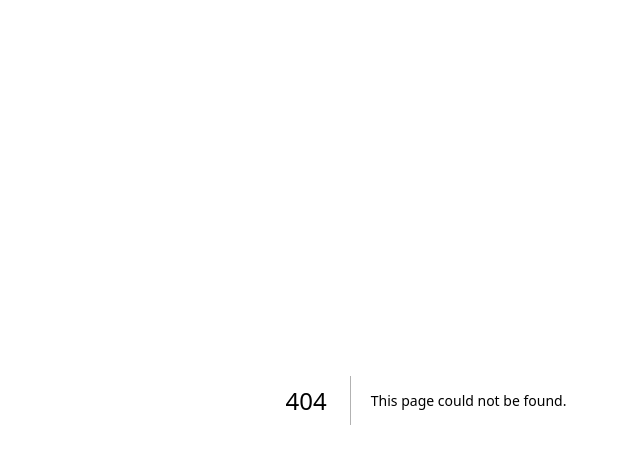
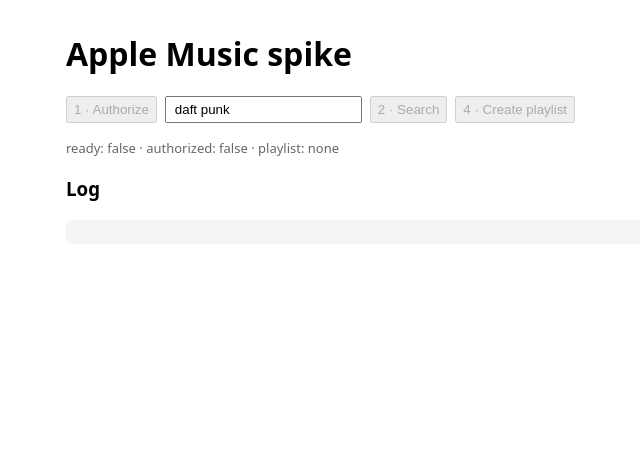
Before and after one commit to rkimmi/infinite-playlist, a Next.js app in the folder apps/web/: page /apple-spike in a window 1280 px wide. Before the commit this address had no page. Shown: the top 464 px of the page, without its empty margins (214-854 px from the left). Built offline with nearby package versions, Linux system fonts and the light colour scheme.

Commit message:
Add apple music spike - Connects with apple musickit via cdn - Authorises with Developer Token and user login portal - Add spike UI with search, streaming, playlist creation and add track feature

```diff
--- /dev/null
+++ b/apps/web/app/api/apple/developer-token/route.ts
@@ -0,0 +1,13 @@
+import { createDeveloperToken } from "@/lib/apple/developer-token";
+
+// TODO Auth: Gate route by authenticated session
+export function GET() {
+  try {
+    const { token, expiresAt } = createDeveloperToken();
+    return Response.json({ token, expiresAt });
+  } catch (err) {
+    console.error("developer-token for apple music creation failed", err);
+    const message = err instanceof Error ? err.message : "apple music unknown error";
+    return Response.json({ error: message }, { status: 500 });
+  }
+}
--- /dev/null
+++ b/apps/web/app/apple-spike/page.tsx
@@ -0,0 +1,212 @@
+"use client";
+
+import { useEffect, useRef, useState } from "react";
+
+type MusicKitInstance = any;
+declare global {
+  interface Window {
+    MusicKit?: any;
+  }
+}
+
+const MUSICKIT_SRC = "https://js-cdn.music.apple.com/musickit/v3/musickit.js";
+
+interface Song {
+  id: string;
+  attributes: { name: string; artistName: string; albumName?: string };
+}
+
+export default function AppleSpikePage() {
+  const music = useRef<MusicKitInstance | null>(null);
+  const [ready, setReady] = useState(false);
+  const [authorized, setAuthorized] = useState(false);
+  const [term, setTerm] = useState("daft punk");
+  const [results, setResults] = useState<Song[]>([]);
+  const [playlistId, setPlaylistId] = useState<string | null>(null);
+  const [log, setLog] = useState<string[]>([]);
+
+  const say = (msg: string) =>
+    setLog((prev) => [`${new Date().toLocaleTimeString()}  ${msg}`, ...prev]);
+
+  // Load MusicKit JS, then configure it with a token from our route.
+  useEffect(() => {
+    async function configure() {
+      try {
+        const res = await fetch("/api/apple/developer-token");
+        const { token, error } = await res.json();
+        if (error) throw new Error(error);
+        await window.MusicKit!.configure({
+          developerToken: token,
+          app: { name: "Infinite Playlist", build: "0.0.0" },
+        });
+        music.current = window.MusicKit!.getInstance();
+        setReady(true);
+        setAuthorized(Boolean(music.current.isAuthorized));
+        say(`configured · storefront=${music.current.storefrontId ?? "?"}`);
+      } catch (err) {
+        say(`configure failed: ${(err as Error).message}`);
+      }
+    }
+
+    if (window.MusicKit) {
+      configure();
+      return;
+    }
+    document.addEventListener("musickitloaded", configure, { once: true });
+    if (!document.querySelector(`script[src="${MUSICKIT_SRC}"]`)) {
+      const s = document.createElement("script");
+      s.src = MUSICKIT_SRC;
+      s.async = true;
+      document.head.appendChild(s);
+    }
+    return () => document.removeEventListener("musickitloaded", configure);
+  }, []);
+
+  // Loads up apple music login portal
+  async function authorize() {
+    try {
+      // Stores token in local storage
+      // TODO: surface token, encrypt and store
+      await music.current.authorize();
+      setAuthorized(true);
+      say(
+        `authorized · user token ${music.current.musicUserToken ? "obtained" : "missing"}`,
+      );
+    } catch (err) {
+      say(`authorize failed: ${(err as Error).message}`);
+    }
+  }
+
+  async function search() {
+    try {
+      const storefront = music.current.storefrontId || "us";
+      const { data } = await music.current.api.music(
+        `/v1/catalog/${storefront}/search`,
+        { term, types: ["songs"], limit: 10 },
+      );
+      const songs: Song[] = data?.results?.songs?.data ?? [];
+      setResults(songs);
+      say(`search "${term}" → ${songs.length} songs`);
+    } catch (err) {
+      say(`search failed: ${(err as Error).message}`);
+    }
+  }
+
+  async function play(song: Song) {
+    try {
+      await music.current.setQueue({ song: song.id, startPlaying: true });
+      say(`▶ ${song.attributes.artistName} — ${song.attributes.name}`);
+    } catch (err) {
+      say(
+        `play failed (subscription required for full tracks): ${(err as Error).message}`,
+      );
+    }
+  }
+
+  async function createPlaylist() {
+    try {
+      const seed = results[0];
+      const body = {
+        attributes: {
+          name: `Infinite Playlist spike ${new Date().toLocaleDateString()}`,
+          description: "Created from Apple Music spike.",
+        },
+        relationships: seed
+          ? { tracks: { data: [{ id: seed.id, type: "songs" }] } }
+          : undefined,
+      };
+      const { data } = await music.current.api.music(
+        "/v1/me/library/playlists",
+        {},
+        { fetchOptions: { method: "POST", body: JSON.stringify(body) } },
+      );
+      const id = data?.data?.[0]?.id;
+      setPlaylistId(id ?? null);
+      say(
+        `created playlist ${id ?? "(id?)"}${seed ? ` with seed "${seed.attributes.name}"` : ""}`,
+      );
+    } catch (err) {
+      say(`create failed: ${(err as Error).message}`);
+    }
+  }
+
+  async function addTrack(song: Song) {
+    if (!playlistId) return say("create a playlist first");
+    try {
+      await music.current.api.music(
+        `/v1/me/library/playlists/${playlistId}/tracks`,
+        {},
+        {
+          fetchOptions: {
+            method: "POST",
+            body: JSON.stringify({ data: [{ id: song.id, type: "songs" }] }),
+          },
+        },
+      );
+      say(`＋ added "${song.attributes.name}" to playlist`);
+    } catch (err) {
+      say(`add track failed: ${(err as Error).message}`);
+    }
+  }
+
+  return (
+    <main
+      style={{
+        fontFamily: "system-ui",
+        maxWidth: 720,
+        margin: "2rem auto",
+        padding: "0 1rem",
+      }}
+    >
+      <h1>Apple Music spike</h1>
+      <div
+        style={{ display: "flex", gap: 8, flexWrap: "wrap", margin: "1rem 0" }}
+      >
+        <button onClick={authorize} disabled={!ready}>
+          1 · Authorize
+        </button>
+        <input
+          value={term}
+          onChange={(e) => setTerm(e.target.value)}
+          placeholder="search songs"
+          style={{ padding: "4px 8px" }}
+        />
+        <button onClick={search} disabled={!ready}>
+          2 · Search
+        </button>
+        <button onClick={createPlaylist} disabled={!authorized}>
+          4 · Create playlist
+        </button>
+      </div>
+      <p style={{ color: "#666", fontSize: 13 }}>
+        ready: {String(ready)} · authorized: {String(authorized)} · playlist:{" "}
+        {playlistId ?? "none"}
+      </p>
+
+      <ol>
+        {results.map((song) => (
+          <li key={song.id} style={{ margin: "6px 0" }}>
+            {song.attributes.artistName} — {song.attributes.name}{" "}
+            <button onClick={() => play(song)}>3 · ▶ play</button>{" "}
+            <button onClick={() => addTrack(song)} disabled={!playlistId}>
+              5 · ＋ add
+            </button>
+          </li>
+        ))}
+      </ol>
+
+      <h3>Log</h3>
+      <pre
+        style={{
+          background: "#f5f5f4",
+          padding: 12,
+          borderRadius: 6,
+          fontSize: 12,
+          whiteSpace: "pre-wrap",
+        }}
+      >
+        {log.join("\n")}
+      </pre>
+    </main>
+  );
+}
--- /dev/null
+++ b/apps/web/lib/apple/developer-token.ts
@@ -0,0 +1,75 @@
+/**
+ * Creates an Apple Music developer token (ES256 JWT) that identifies infinite-playlist to Apple.
+ * Note: NOT a apple music user token, identifies our app only.
+ */
+import { createPrivateKey, sign } from "node:crypto";
+import { existsSync, readFileSync } from "node:fs";
+import { dirname, join } from "node:path";
+import { config as loadDotenv } from "dotenv";
+
+// TODO: Handle longer lived token
+const TTL_SECONDS = 60 * 60; // Expiry after 1 hr
+
+interface Config {
+  teamId: string;
+  keyId: string;
+  privateKeyPem: string;
+}
+
+let cached: Config | null = null;
+
+/** Walk from cwd to find `secrets/musickit` */
+function findSecretsDir(): string {
+  let dir = process.cwd();
+  for (let i = 0; i < 6; i++) {
+    const candidate = join(dir, "secrets", "musickit");
+    if (existsSync(candidate)) return candidate;
+    const parent = dirname(dir);
+    if (parent === dir) break;
+    dir = parent;
+  }
+  throw new Error("Could not find secrets/musickit walking up from cwd");
+}
+
+function loadConfig(): Config {
+  if (cached) return cached;
+  const dir = findSecretsDir();
+
+  loadDotenv({ path: join(dir, ".env") });
+
+  const teamId = process.env.TEAM_ID ?? process.env.APPLE_TEAM_ID;
+  const keyId = process.env.KEY_ID ?? process.env.APPLE_KEY_ID;
+  const keyPath = join(dir, "musickit.p8");
+
+  if (!teamId || !keyId) {
+    throw new Error("Missing TEAM_ID / KEY_ID in secrets/musickit/.env");
+  }
+  if (!existsSync(keyPath)) {
+    throw new Error(`MusicKit private key not found at ${keyPath}`);
+  }
+
+  cached = { teamId, keyId, privateKeyPem: readFileSync(keyPath, "utf8") };
+  return cached;
+}
+
+function b64url(input: Buffer | string): string {
+  return Buffer.from(input).toString("base64url");
+}
+
+/** Returns a freshly signed developer token and its expiry */
+export function createDeveloperToken(): { token: string; expiresAt: number } {
+  const { teamId, keyId, privateKeyPem } = loadConfig();
+
+  const iat = Math.floor(Date.now() / 1000);
+  const exp = iat + TTL_SECONDS;
+  const header = { alg: "ES256", kid: keyId, typ: "JWT" };
+  const payload = { iss: teamId, iat, exp };
+
+  const signingInput = `${b64url(JSON.stringify(header))}.${b64url(JSON.stringify(payload))}`;
+  const signature = sign("sha256", Buffer.from(signingInput), {
+    key: createPrivateKey(privateKeyPem),
+    dsaEncoding: "ieee-p1363",
+  });
+
+  return { token: `${signingInput}.${b64url(signature)}`, expiresAt: exp * 1000 };
+}
--- a/apps/web/package.json
+++ b/apps/web/package.json
@@ -11,6 +11,7 @@
   },
   "dependencies": {
     "@infinite-playlist/shared-types": "workspace:*",
+    "dotenv": "^17.4.2",
     "next": "^15",
     "react": "^19",
     "react-dom": "^19"
```
Also changed, not shown: 2 other files (tests, documents, lock files or other folders).
